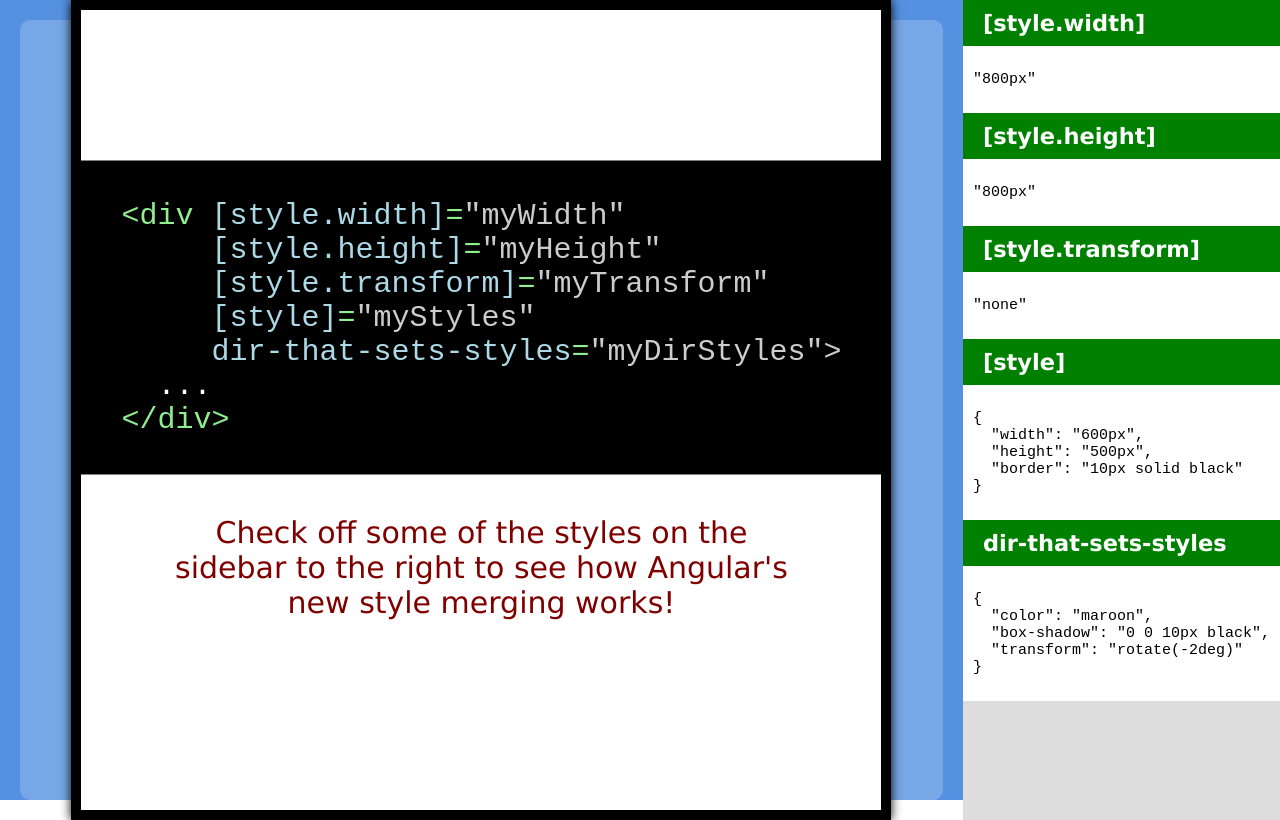
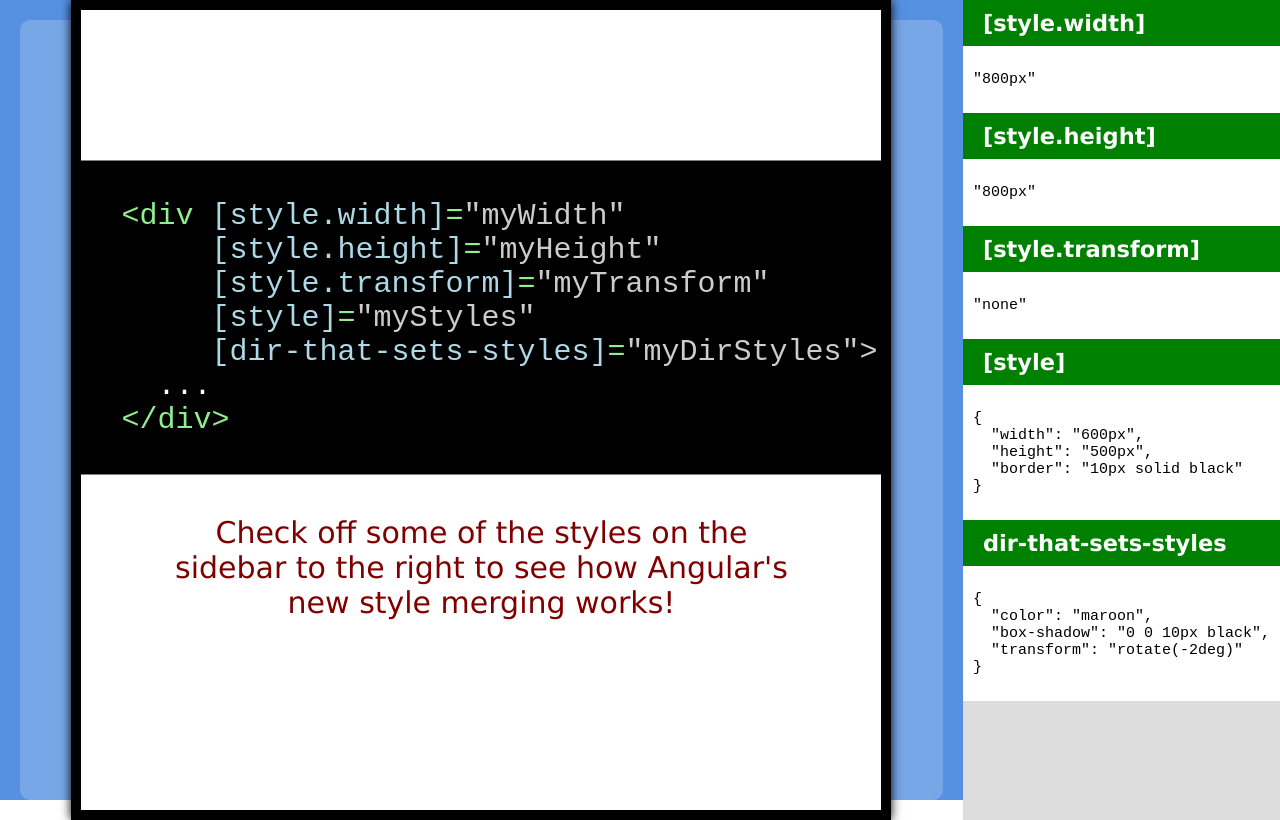
Before and after one commit to matsko/ivy-styling-demo, an Angular app: page / in a window 1280 px wide. Built offline with nearby package versions, Linux system fonts and the light colour scheme.

Commit message:
Fix directive binding example code

```diff
--- a/src/app/modal/modal.component.html
+++ b/src/app/modal/modal.component.html
@@ -3,7 +3,7 @@
      <b>[style.height]</b>=<i>&quot;myHeight&quot;</i>
      <b>[style.transform]</b>=<i>&quot;myTransform&quot;</i>
      <b>[style]</b>=<i>&quot;myStyles&quot;</i>
-     <b>dir-that-sets-styles</b>=<i>&quot;myDirStyles&quot;&gt;</i>
+     <b>[dir-that-sets-styles]</b>=<i>&quot;myDirStyles&quot;&gt;</i>
   <span class="text">...</span>
 &lt;/div&gt;</pre></code>
   <div class="comment">
```
